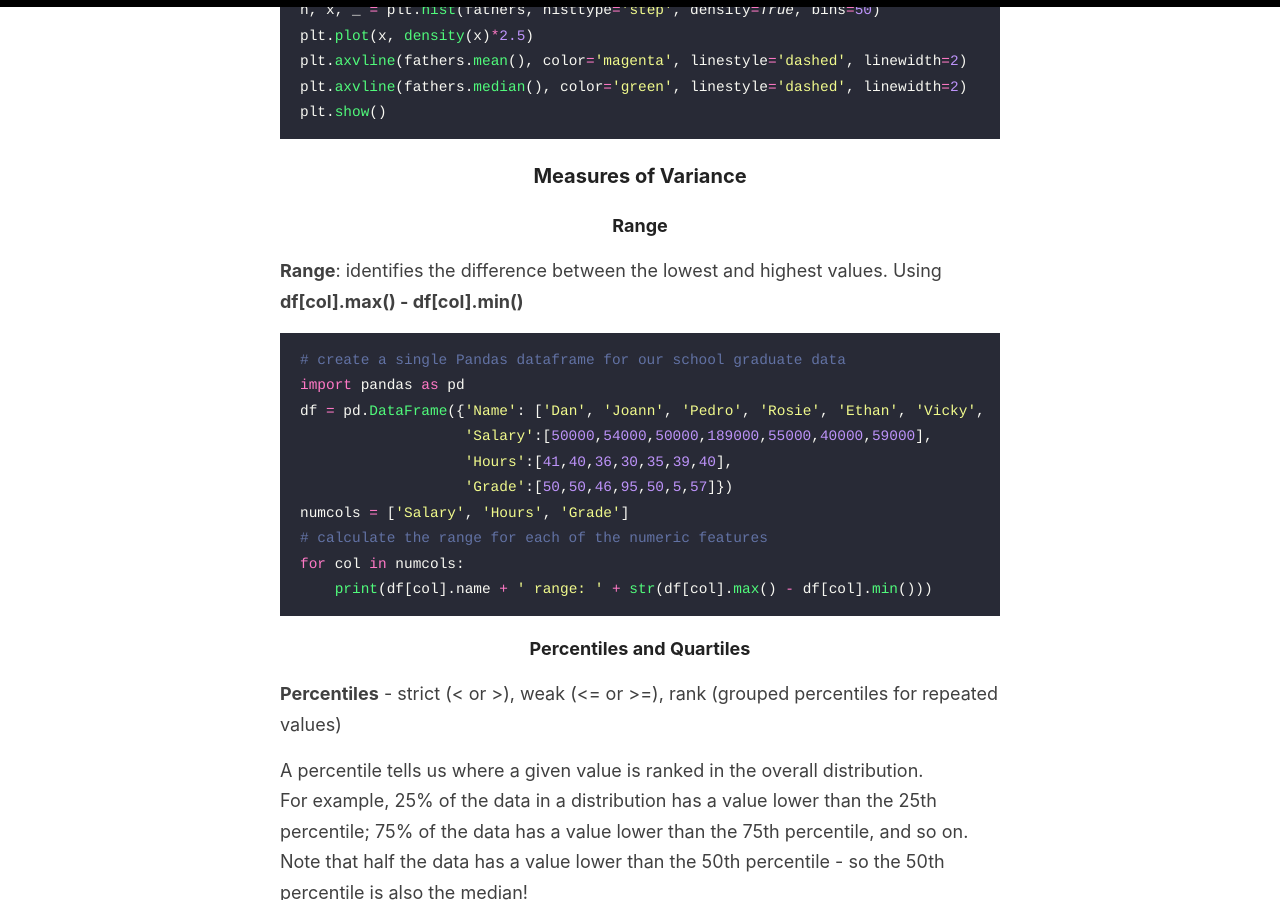
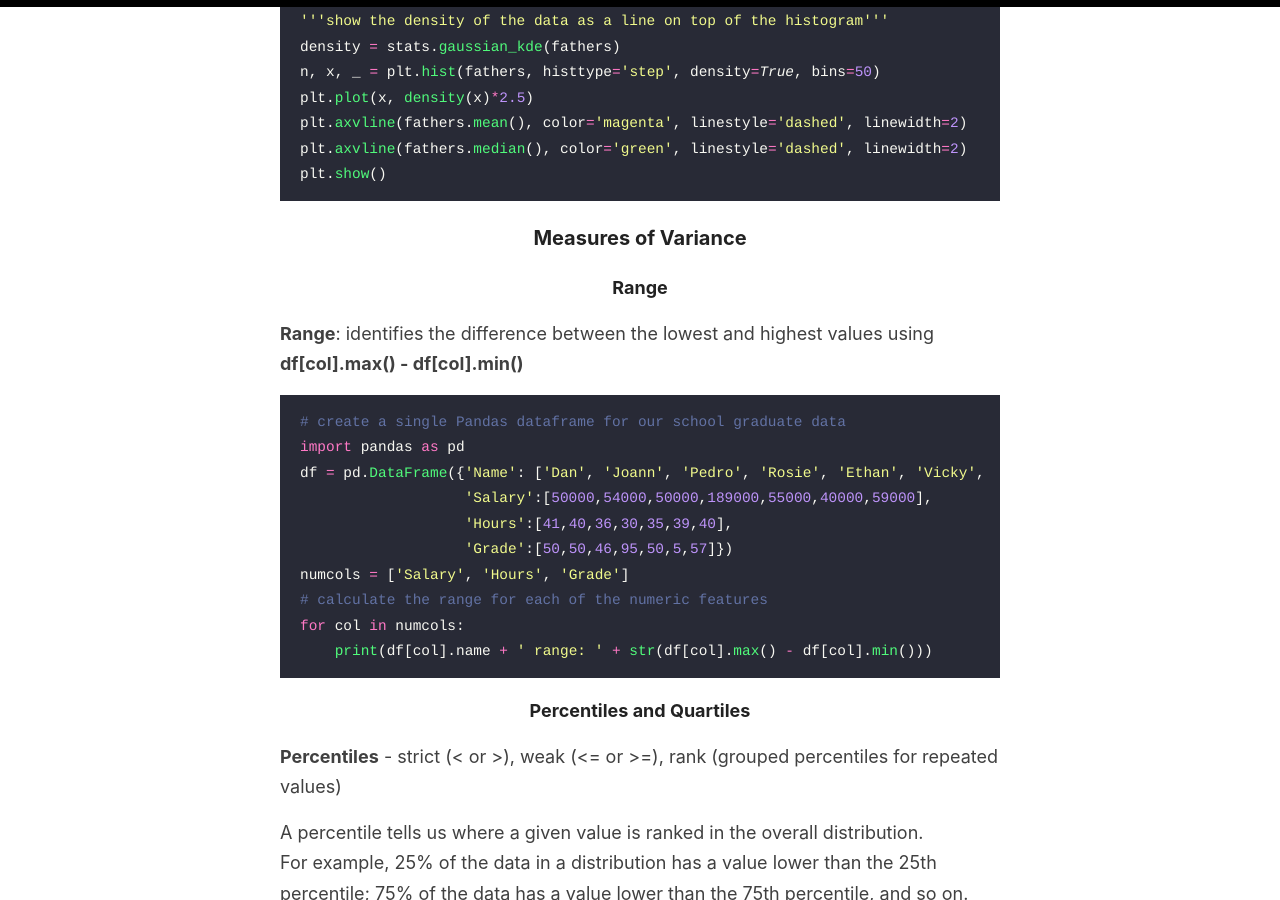
Before and after one commit to liawbeile/liawbeile.github.io, a Jekyll site: the page built from _posts/2021-6-3-june3.md, in a window 1280 px wide and 900 px high, scrolled down 4609 px. Built offline with Jekyll 4.4.1, drawn with Linux system fonts in a browser that asks for light colours; some of the changed text lies outside the part shown.

````diff
--- a/_posts/2021-6-3-june3.md
+++ b/_posts/2021-6-3-june3.md
@@ -120,7 +122,7 @@ plt.axvline(hours.median(), color='green', linestyle='dashed', linewidth=2)
 plt.show()
 ```
 
-[Python Histograms](https://realpython.com/python-histograms/) | [gaussian_kde( )](https://docs.scipy.org/doc/scipy/reference/generated/scipy.stats.gaussian_kde.html)
+[Python Histograms](https://realpython.com/python-histograms/) \| [gaussian_kde( )](https://docs.scipy.org/doc/scipy/reference/generated/scipy.stats.gaussian_kde.html)
 
 ### Skewness and Kurtosis
 We can measure skewness (in which direction the data is skewed and to what degree) using **df[col].skew( )** and kurtosis (how "peaked" the data is) using **df[col].kurt( )**  .
@@ -170,7 +172,8 @@ plt.show()
 ### Measures of Variance
 
 #### Range
-**Range**: identifies the difference between the lowest and highest values. Using **df[col].max() - df[col].min()**
+
+**Range**: identifies the difference between the lowest and highest values using **df[col].max() - df[col].min()**
 ```python
 # create a single Pandas dataframe for our school graduate data
 import pandas as pd
@@ -316,6 +319,7 @@ We need to really understand the data and what we're trying to do with it, and e
 
 #### Variance and Standard Deviation
 Now it's time to look at how to measure the amount of variance in the data.
+
 **Variance**
 The higher the variance, the more spread your data is around the mean.
 
@@ -401,7 +405,7 @@ In any normal distribution:
 How do we know how many standard deviations above or below the mean a particular value is?
 We call this a *Z Score*.
 
-####Summarizing Data Distribution in Python
+#### Summarizing Data Distribution in Python
 
 We can also use **.describe( )** to retrieve summary statistics for all numeric columns in a dataframe. These summary statistics include many of the statistics we've examined.
 ```python
````
Also changed, not shown: other parts of _posts/2021-6-3-june3.md (+2 -0 lines).
